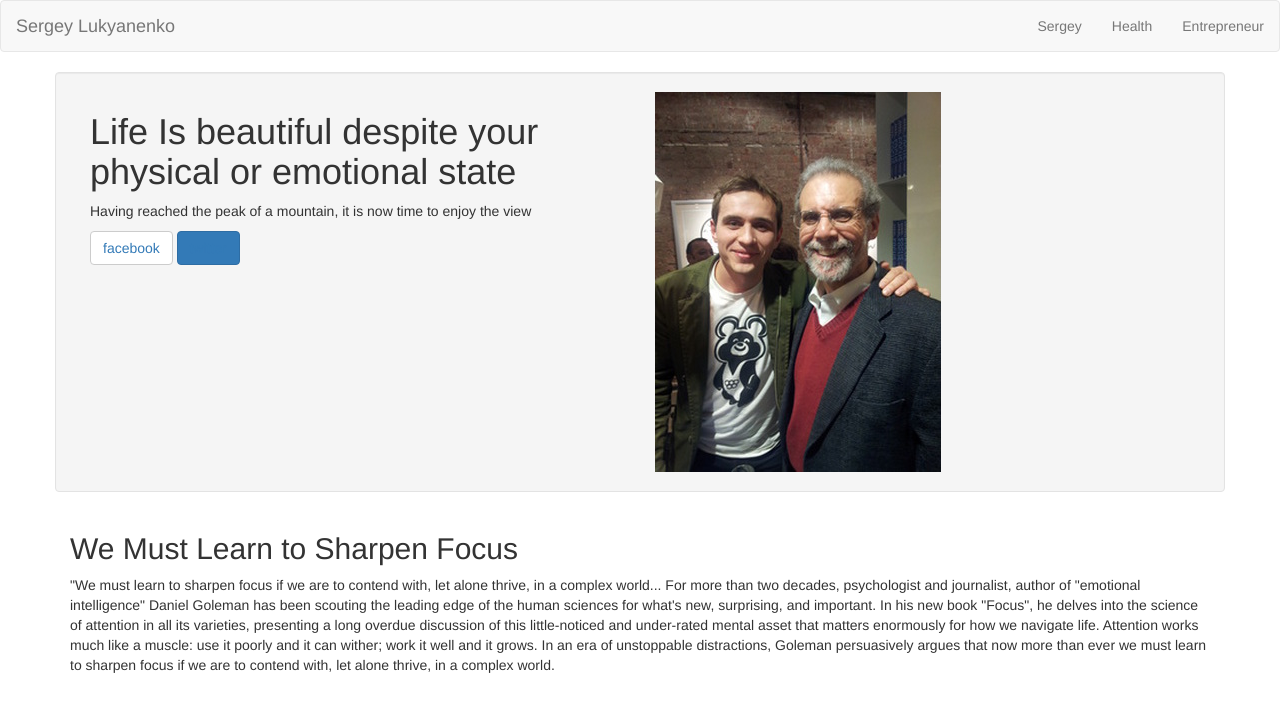
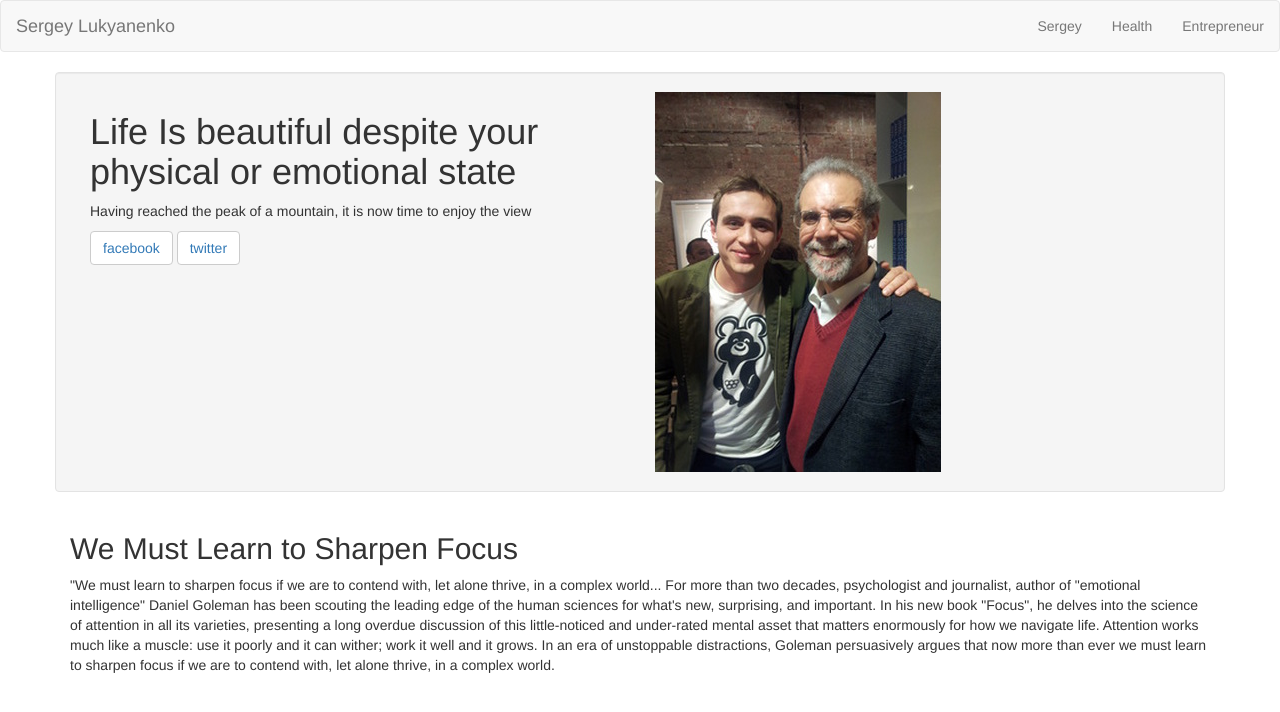
Before and after one commit to lukyans/lukyans.github.io, a plain HTML site: page index.html in a window 1280 px wide. Drawn offline with Linux system fonts and the light colour scheme; files whose address does not match are found by name.

Commit message:
changed the color of the button

```diff
--- a/index.html
+++ b/index.html
@@ -25,7 +25,7 @@
       <h1>Life Is beautiful despite your physical or emotional state</h1>
       <p>Having reached the peak of a mountain, it is now time to enjoy the view</p>
       <button type="button" class="btn btn-default"><a href= "https://www.facebook.com/Lukyans?ref=tn_tnmn">facebook</a></button>
-      <button type="button" class="btn btn-primary"><a href="https://twitter.com/slukyans">twitter</a></button>
+      <button type="button" class="btn btn-default"><a href="https://twitter.com/slukyans">twitter</a></button>
     </div>
       <div class="col-md-6">
       <img src="daniel_goleman.jpg">
```
